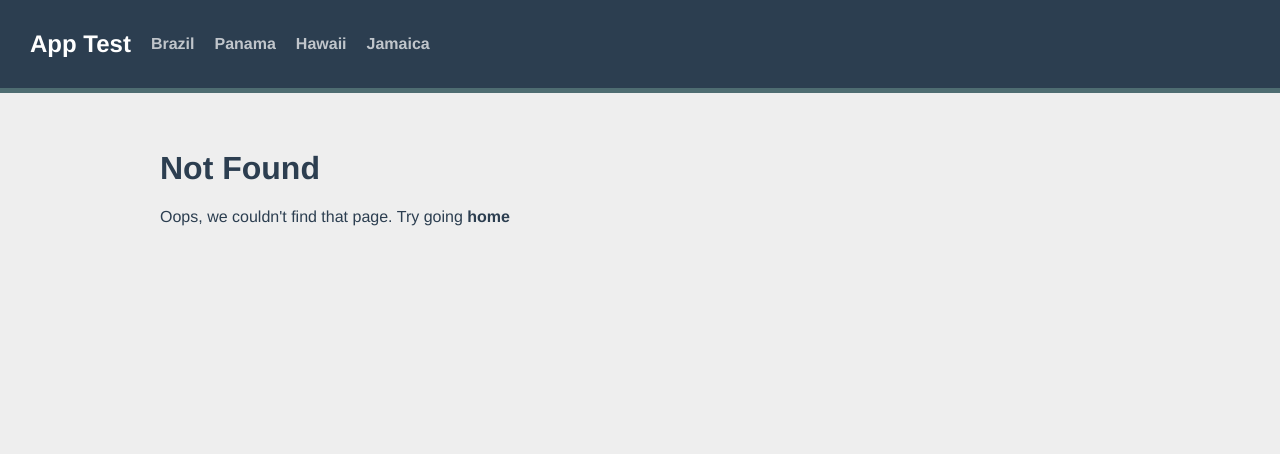
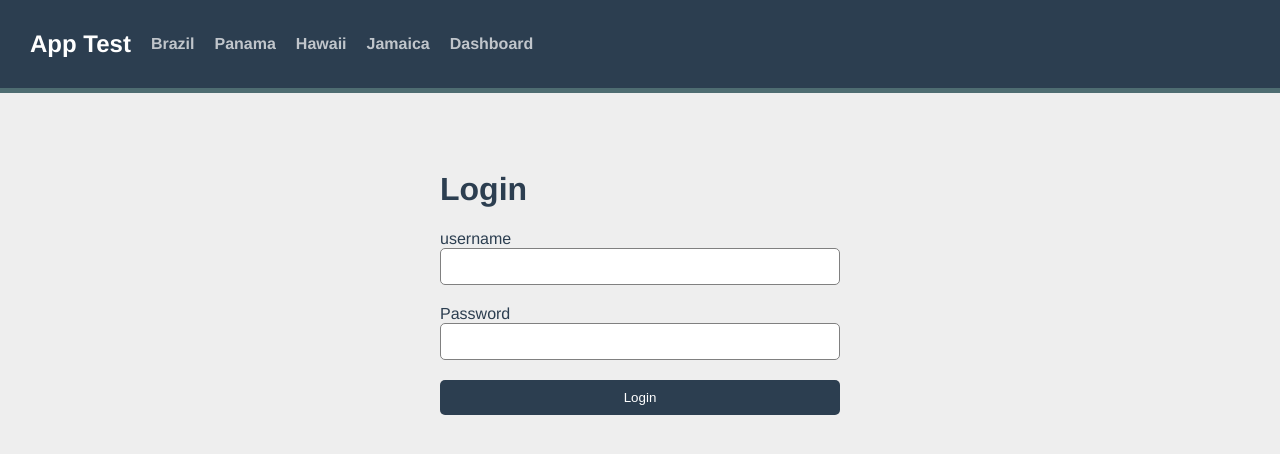
Before and after one commit to holynacll/dev-vue-router, a Vue app: page /login in a window 1280 px wide. Before the commit this address had no page. Shown: the top 454 px of the page. Built offline with nearby package versions, Linux system fonts and the light colour scheme.

Commit message:
route guards

```diff
--- a/src/components/TheNavigation.vue
+++ b/src/components/TheNavigation.vue
@@ -14,6 +14,7 @@
     >
       {{ destination.name }}
     </router-link>
+    <router-link :to="{ name: 'protected' }">Dashboard</router-link>
   </div>
 </template>
 <script>
--- a/src/router/index.js
+++ b/src/router/index.js
@@ -7,6 +7,27 @@
     path: "/",
     name: "home",
     component: HomeView,
+  },
+  {
+    path: "/login",
+    name: "login",
+    component: () => import("@/views/LoginView.vue"),
+  },
+  {
+    path: "/protected",
+    name: "protected",
+    component: () => import("@/views/ProtectedView.vue"),
+    meta: {
+      requiresAuth: true,
+    },
+  },
+  {
+    path: "/invoices",
+    name: "invoices",
+    component: () => import("@/views/InvoicesView.vue"),
+    meta: {
+      requiresAuth: true,
+    },
   },
   {
     path: "/destination/:id/:slug",
@@ -20,10 +41,11 @@
       const exists = sourceData.destinations.find(
         (destination) => destination.id === parseInt(to.params.id)
       );
-      if (!exists) return {
-        name: "NotFound",
-        params: { pathMatch: to.path.split('/').slice }
-      };
+      if (!exists)
+        return {
+          name: "NotFound",
+          params: { pathMatch: to.path.split("/").slice },
+        };
     },
     children: [
       {
@@ -48,6 +70,18 @@
 const router = createRouter({
   history: createWebHistory(process.env.BASE_URL),
   routes,
+  scrollBehavior(to, from, savedPosition) {
+    return (
+      savedPosition ||
+      new Promise((resolve) => {
+        setTimeout(() => resolve({ top: 0, behavior: "smooth" }), 300);
+      })
+    );
+  },
 });
-
+router.beforeEach((to) => {
+  if (to.meta.requiresAuth && !window.user) {
+    return { name: "login" };
+  }
+});
 export default router;
--- a/src/views/HomeView.vue
+++ b/src/views/HomeView.vue
@@ -9,7 +9,7 @@
           name: 'destination.show',
           params: {
             id: destination.id,
-            experienceSlug: destination.slug,
+            slug: destination.slug,
           },
         }"
       >
--- /dev/null
+++ b/src/views/InvoicesView.vue
@@ -0,0 +1,5 @@
+<template>
+  <div class="title">
+    <h1>Invoices</h1>
+  </div>
+</template>
--- /dev/null
+++ b/src/views/LoginView.vue
@@ -0,0 +1,28 @@
+<template>
+  <div class="login">
+    <form action="" class="form" @submit.prevent="login">
+      <h1>Login</h1>
+      <label for="username">username</label>
+      <input v-model="username" name="username" type="text" class="input" />
+      <label for="password">Password</label>
+      <input v-model="password" name="passowrd" type="password" class="input" />
+      <button class="btn">Login</button>
+    </form>
+  </div>
+</template>
+<script>
+export default {
+  data() {
+    return {
+      username: "",
+      password: "",
+    };
+  },
+  methods: {
+    login() {
+      window.user = this.username;
+      this.$router.push({ name: "protected" });
+    },
+  },
+};
+</script>
--- /dev/null
+++ b/src/views/ProtectedView.vue
@@ -0,0 +1,24 @@
+<template>
+  <div>
+    <h1 class="title">Bem Vindo {{ username }} seu merda!</h1>
+    <button class="btn" @click="logout">Logout</button>
+    <router-link :to="{ name: 'invoices' }">
+      <button class="btn">Invoices</button>
+    </router-link>
+  </div>
+</template>
+<script>
+export default {
+  data() {
+    return {
+      username: window.user,
+    };
+  },
+  methods: {
+    logout() {
+      window.user = null;
+      this.$router.push({ name: "home" });
+    },
+  },
+};
+</script>
```
